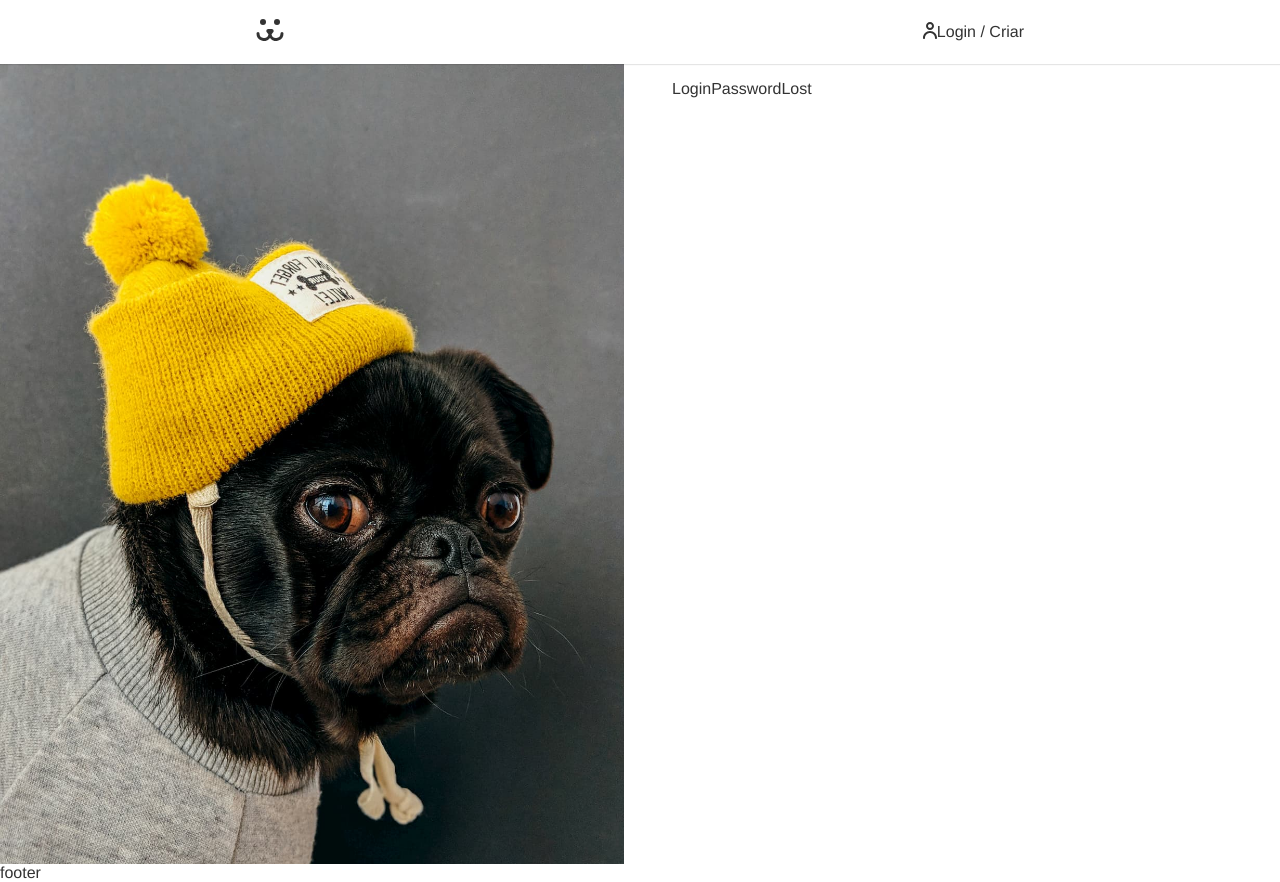
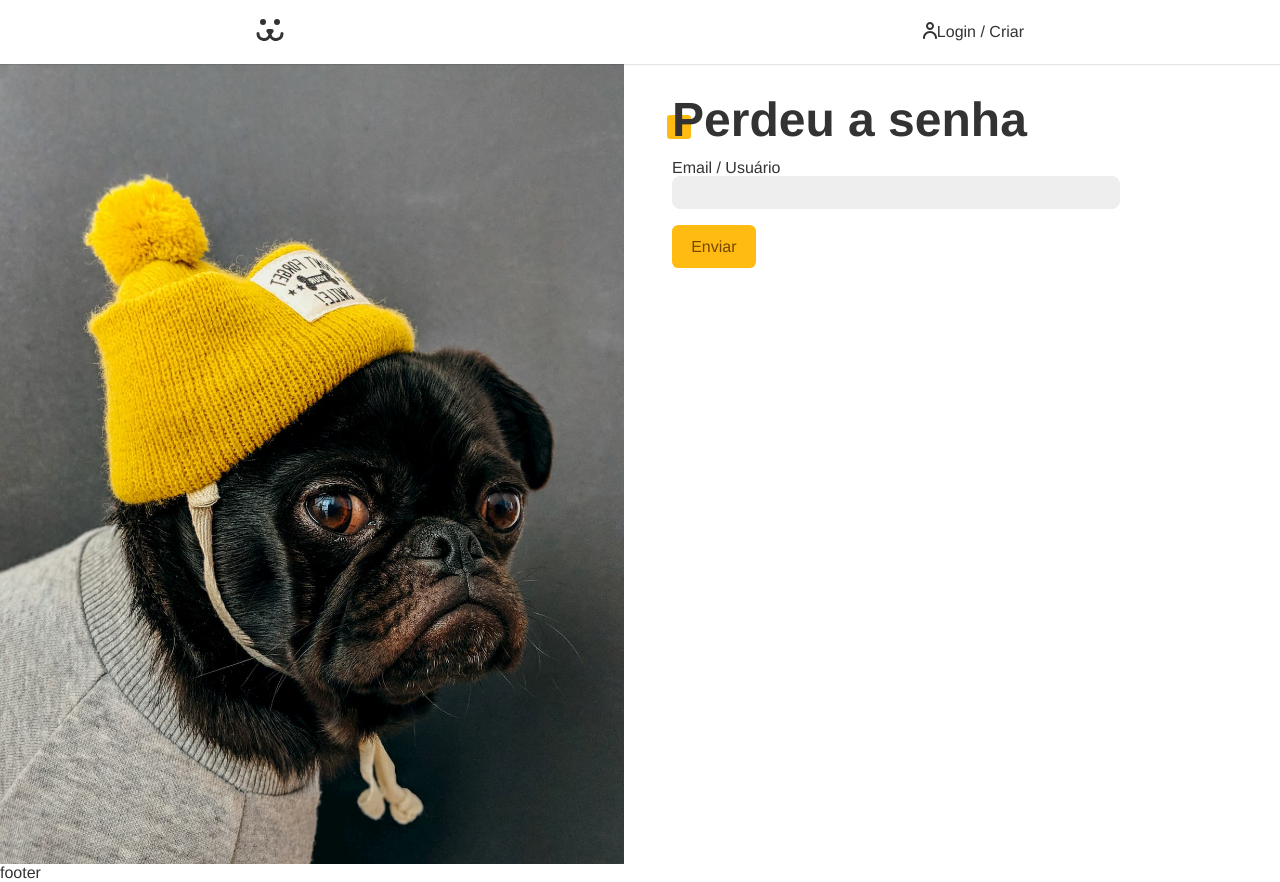
Before and after one commit to Leusiojosefilimone/Dogs-origamid, a React (Create React App) app: page /login/perdeu in a window 1280 px wide. Built offline with nearby package versions, Linux system fonts and the light colour scheme.

Commit message:
Send a email or username to get new password

```diff
--- a/src/components/Login/LoginPasswordLost.js
+++ b/src/components/Login/LoginPasswordLost.js
@@ -1,8 +1,36 @@
 import React from 'react';
+import { PASSWORD_LOST } from '../../Api';
+import useFetch from '../../Hooks/useFetch';
+import useForm from '../../Hooks/useForm';
+import Button from '../form/Button';
+import Input from '../form/Input';
+import Error from '../helper/Error';
 
 function LoginPasswordLost() {
+  const login = useForm();
+  const {
+    data, error, loading, request,
+  } = useFetch();
+  async function handleSubmit(event) {
+    event.preventDefault();
+    if (login.validate) {
+      const { url, options } = PASSWORD_LOST({ login: login.value, url: window.location.href.replace('perdeu', 'resetar') });
+      const { json } = await request(url, options);
+    }
+  }
+
   return (
-    <div>LoginPasswordLost</div>
+    <section>
+      <h1 className="title">Perdeu a senha</h1>
+      {data ? <p style={{ color: '#4c1' }}>{data}</p> : (
+        <from onSubmit={handleSubmit}>
+          <Input type="text" label="Email / Usuário" name="email" {...login} />
+          {loading ? <Button disabled>Enviando...</Button> : <Button>Enviar</Button>}
+        </from>
+      )}
+
+      <Error erro={error} />
+    </section>
   );
 }
 
```
